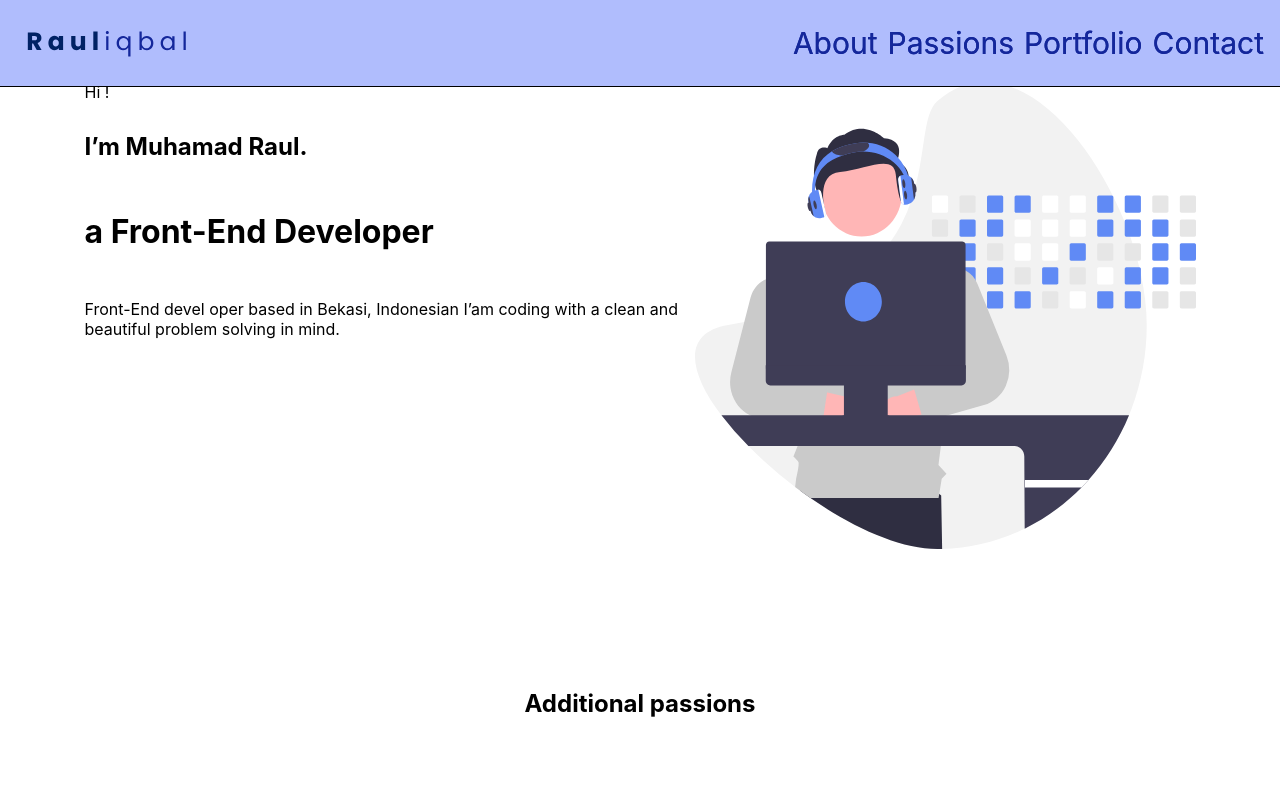
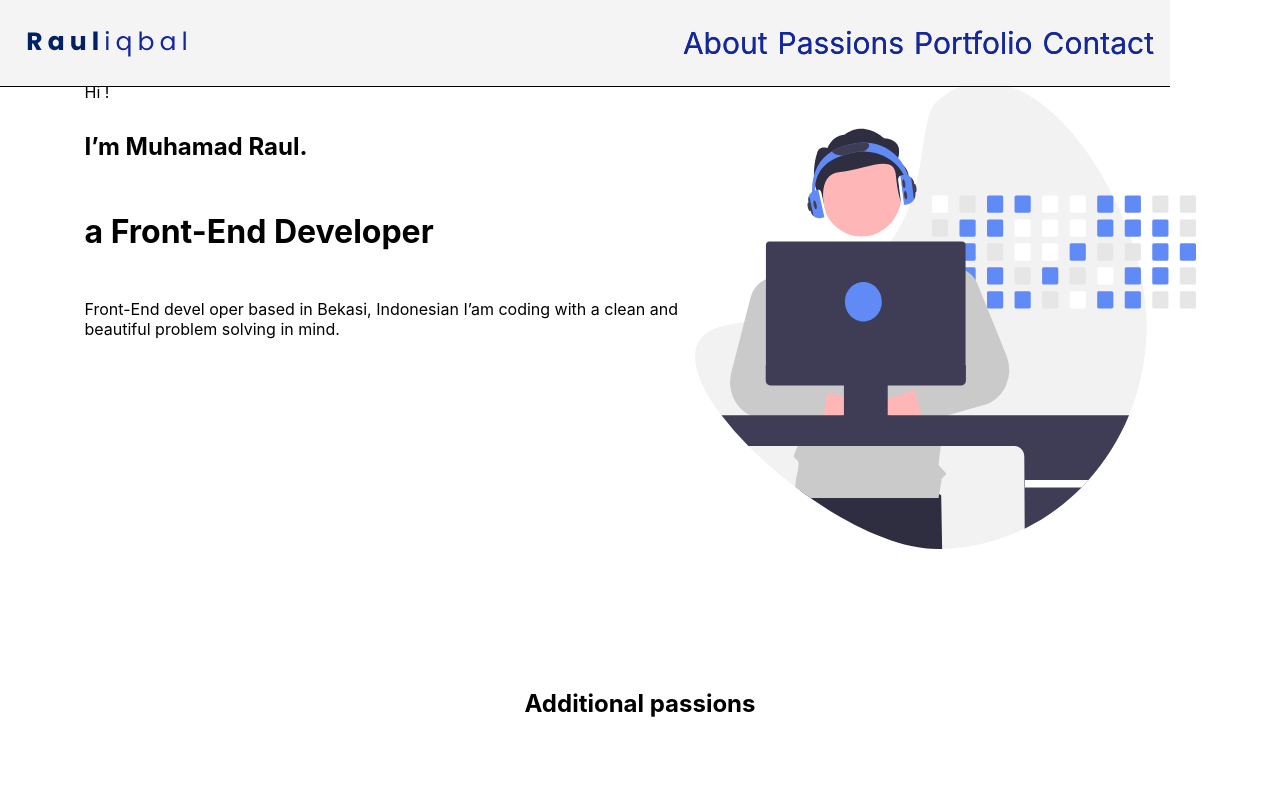
Before and after one commit to yevhenkr/portfolio-second-variant, a React app: page / in a window 1280 px wide. Shown: the top 796 px of the page. Built offline with nearby package versions, Linux system fonts and the light colour scheme.

Commit message:
refactor header menu

```diff
--- a/src/common/components/layout/sections/header/Header.tsx
+++ b/src/common/components/layout/sections/header/Header.tsx
@@ -3,6 +3,7 @@ import styled from "styled-components";
 import {LogoIcon} from "../../../../../assets/icons/LogoIcon";
 import {FlexWrapper} from "../../../ui/flexWrapper/FlexWrapper";
 import {HeaderMenu} from "./headerMenu/HeaderMenu";
+import {myTheme} from "../../../../../styles/Theme.styled";
 
 export const Header = () => {
     return (
@@ -20,15 +21,13 @@ const StyledDiv = styled.div`
     position: fixed;
     z-index: 2;
     top: 0;
-    right: 0;
-    left: 0;
-
+    max-width: 1170px;
     width: 100%;
 
     min-height: 50px;
     padding: 12px 16px;
     display: flex;
     justify-content: space-between;
-    background: #b0bdfd;
+    background: ${myTheme.color.white};
     border-bottom: 1px solid black;
 `
--- a/src/common/components/layout/sections/header/headerMenu/HeaderMenu.tsx
+++ b/src/common/components/layout/sections/header/headerMenu/HeaderMenu.tsx
@@ -81,7 +81,7 @@ const StyledLink = styled.a`
             transform:  translateX(5px);
             transition: transform 0.5s ease;
 
-            color: ${myTheme.color.white};
+            color: ${myTheme.color.textColor};
 
             & + ${Mask} {
                 transform: translateX(-5px);
```
